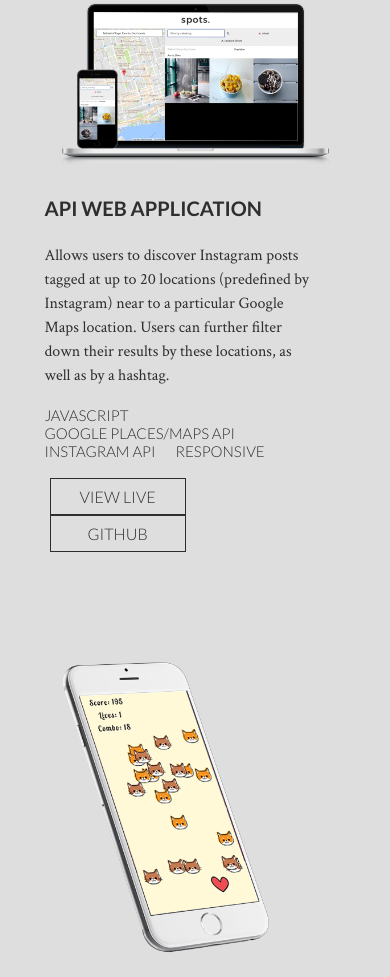
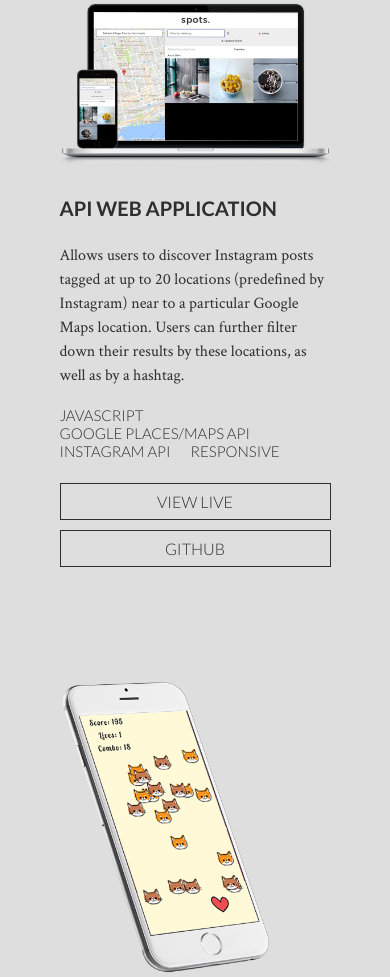
Before and after one commit to dwu5tc/dwu5tc.github.io, a plain HTML site: page index.html in a window 390 px wide. Shown: the part 2710-3687 px from the top of the page. Drawn offline with nearby package versions, Linux system fonts and the light colour scheme.

Commit message:
hacky fixes wtf

```diff
--- a/css/partials/_general.scss
+++ b/css/partials/_general.scss
@@ -61,9 +61,6 @@ span {
 }
 
 button {
-	@media (max-width: 480px) {
-		width: 100%;
-	}
 }
 
 img {
--- a/css/partials/_portfolio.scss
+++ b/css/partials/_portfolio.scss
@@ -87,19 +87,36 @@
 				margin: 0px 0px 0px 20px;
 			}
 		}
-		.btn {
-			margin: 0px 0px 0px 10px;
+		&__buttons {
+			.btn {
+				margin: 0px 0px 0px 10px;
+				@media (max-width: 980px) {
+					margin: 0px 10px 0px 0px;
+				}
+				@media (max-width: 480px) {
+					margin: 5px 0px 5px 0px;
+				}
 			}
+		}
 		@media (max-width: 980px) {
+			margin-right: 0px;
 			align-items: flex-start;
 			text-align: left;
-
 			&__skills {
 				justify-content: flex-start;
 				li {
 					margin: 0px 20px 0px 0px;
 				}
 			}
+		}
+	}
+}
+
+.project-content__buttons:nth-of-type(n) {
+	width: 100%;
+	@media (max-width: 480px) {
+		.btn {
+			width: 100%;
 		}
 	}
 }
```
Also changed, not shown: css/style.css.
